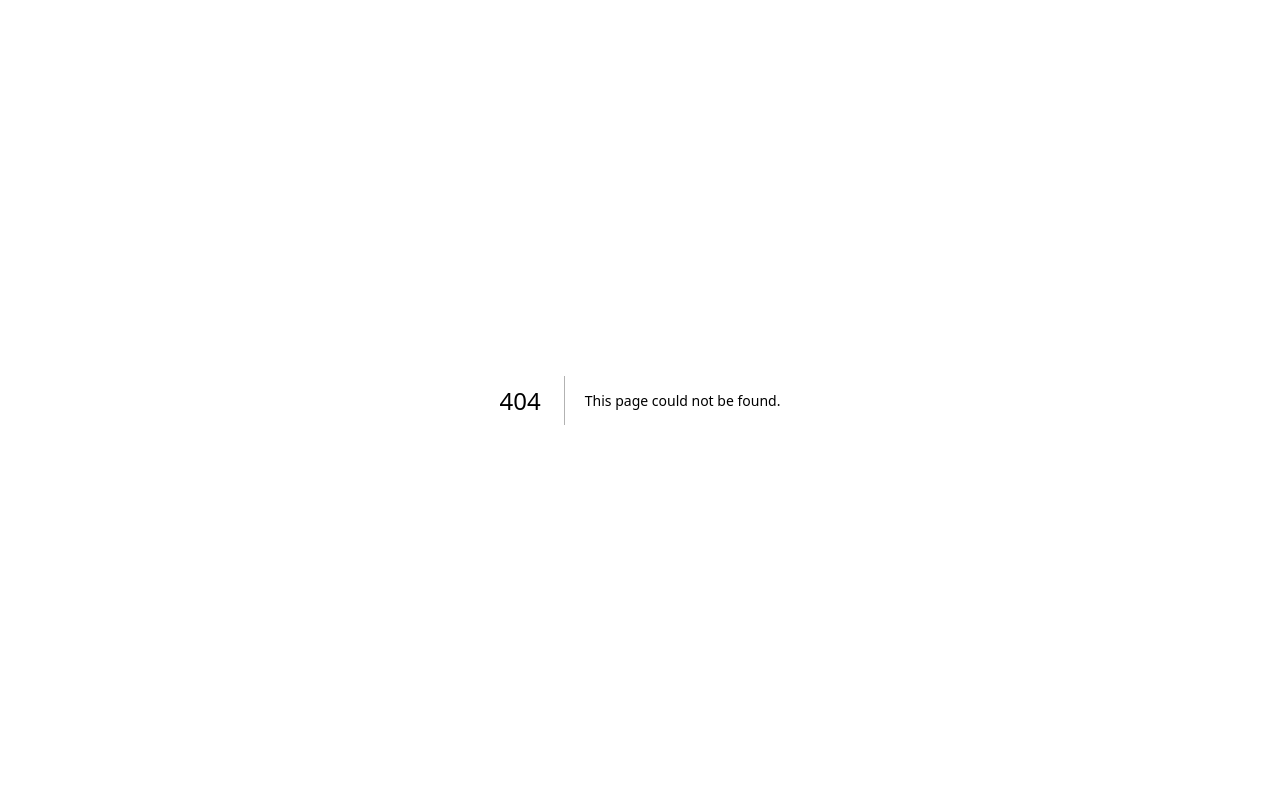
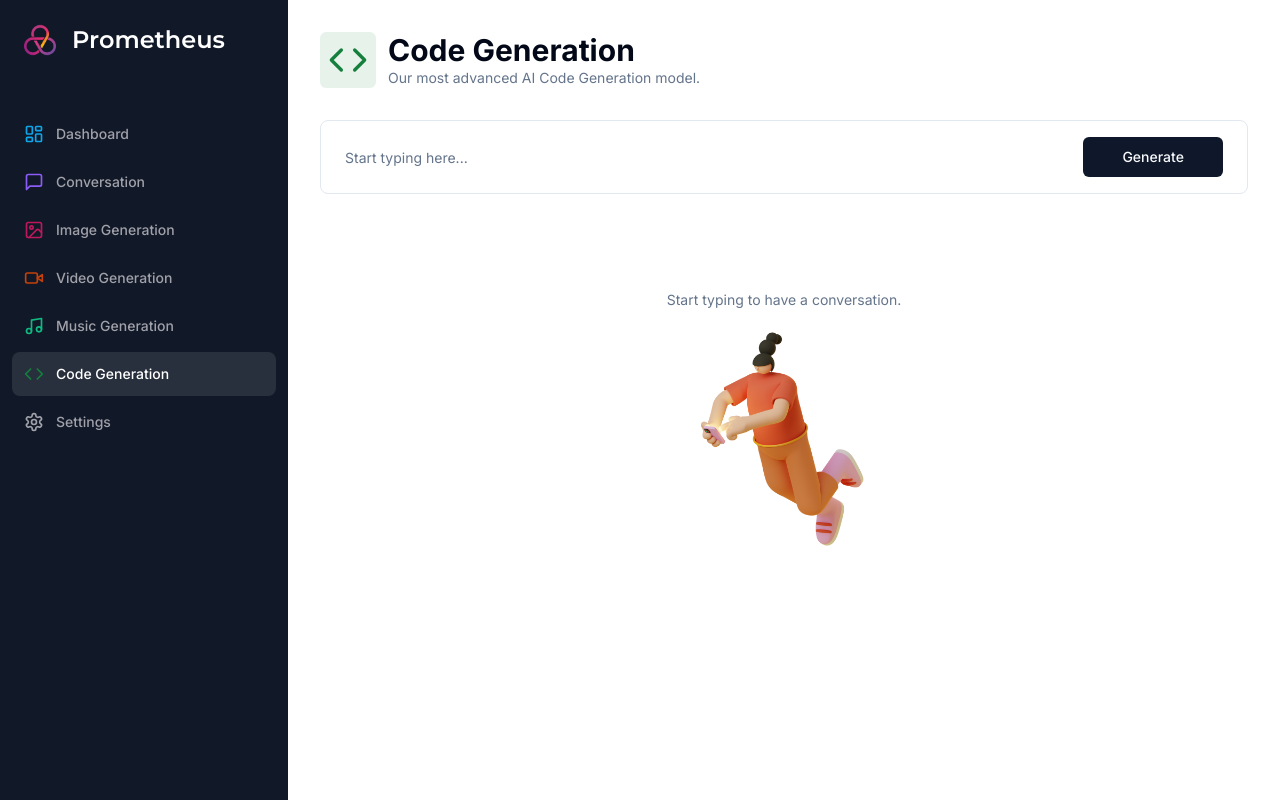
Before and after one commit to HaurtoOnChain/ai-saas, a Next.js app: page /code in a window 1280 px wide. Before the commit this address had no page. Built offline with nearby package versions, Linux system fonts and the light colour scheme.

Commit message:
feat: add code generation page & api

```diff
--- /dev/null
+++ b/app/(dashboard)/(routes)/code/constants.tsx
@@ -0,0 +1,7 @@
+import * as z from "zod";
+
+export const formSchema = z.object({
+  prompt: z.string().min(1, {
+    message: "Prompt is required.",
+  }),
+});
--- /dev/null
+++ b/app/(dashboard)/(routes)/code/page.tsx
@@ -0,0 +1,146 @@
+"use client";
+
+import { zodResolver } from "@hookform/resolvers/zod";
+import axios from "axios";
+import { Code } from "lucide-react";
+import { useRouter } from "next/navigation";
+import { ChatCompletionRequestMessage } from "openai";
+import { useState } from "react";
+import { useForm } from "react-hook-form";
+import ReactMarkdown from "react-markdown";
+import * as z from "zod";
+
+import { BotAvatar } from "@/components/bot-avatar";
+import { Empty } from "@/components/empty";
+import { Heading } from "@/components/heading";
+import { Loader } from "@/components/loader";
+import { Button } from "@/components/ui/button";
+import { Form, FormControl, FormField, FormItem } from "@/components/ui/form";
+import { Input } from "@/components/ui/input";
+import { UserAvatar } from "@/components/user-avatar";
+import { cn } from "@/lib/utils";
+
+import { formSchema } from "./constants";
+
+const CodePage = () => {
+	const router = useRouter();
+	const [messages, setMessages] = useState<ChatCompletionRequestMessage[]>([]);
+
+	const form = useForm<z.infer<typeof formSchema>>({
+		resolver: zodResolver(formSchema),
+		defaultValues: {
+			prompt: "",
+		},
+	});
+
+	const isLoading = form.formState.isSubmitting;
+
+	const onSubmit = async (values: z.infer<typeof formSchema>) => {
+		console.log(values);
+		try {
+			const userMessage: ChatCompletionRequestMessage = {
+				role: "user",
+				content: values.prompt,
+			};
+			const newMessages = [...messages, userMessage];
+
+			const response = await axios.post("/api/code", {
+				messages: newMessages,
+			});
+
+			setMessages((current) => [...current, userMessage, response.data]);
+			form.reset();
+		} catch (error) {
+			// TODO: Open Pro Modal
+			console.log(error);
+		} finally {
+			router.refresh();
+		}
+	};
+
+	return (
+		<div>
+			<Heading
+				title="Code Generation"
+				description="Our most advanced AI Code Generation model."
+				icon={Code}
+				iconColor="text-green-700"
+				bgColor="bg-green-700/10"
+			/>
+			<div className="px-4 lg:px-8">
+				<div>
+					<Form {...form}>
+						<form
+							onSubmit={form.handleSubmit(onSubmit)}
+							className="rounded-lg border w-full p-4 px-3 md:px-6 focus-within:shadow-sm grid grid-cols-12 gap-2"
+						>
+							<FormField
+								name="prompt"
+								render={({ field }) => (
+									<FormItem className="col-span-12 lg:col-span-10">
+										<FormControl className="m-0 p-0">
+											<Input
+												{...field}
+												placeholder="Start typing here..."
+												className="border-0 outline-none focus-visible:ring-0 focus-visible:ring-transparent"
+												disabled={isLoading}
+											/>
+										</FormControl>
+									</FormItem>
+								)}
+							/>
+							<Button
+								className="col-span-12 lg:col-span-2 w-full"
+								disabled={isLoading}
+							>
+								Generate
+							</Button>
+						</form>
+					</Form>
+				</div>
+				<div className="space-y-4 mt-4">
+					{isLoading && (
+						<div className="p-8 rounded-lg w-full flex items-center justify-center bg-muted">
+							<Loader />
+						</div>
+					)}
+					{messages.length === 0 && !isLoading && (
+						<Empty label="Start typing to have a conversation." />
+					)}
+					<div className="flex flex-col-reverse gap-y-4">
+						{messages.map((message, index) => (
+							<div
+								key={index}
+								className={cn(
+									"p-8 w-full flex items-start gap-x-8 rounded-lg",
+									message.role === "user"
+										? "bg-white border border-black/10"
+										: "bg-muted"
+								)}
+							>
+								{message.role === "user" ? <UserAvatar /> : <BotAvatar />}
+								<ReactMarkdown
+									className="text-sm overflow-hidden leading-7"
+									components={{
+										pre: ({ node, ...props }) => (
+											<div className="overflow-auto w-full my-2 bg-black/10 p-2 rounded-lg">
+												<pre {...props} />
+											</div>
+										),
+										code: ({ node, ...props }) => (
+											<code className="rounded-sm p-1 bg-black/10" {...props} />
+										),
+									}}
+								>
+									{message.content || ""}
+								</ReactMarkdown>
+							</div>
+						))}
+					</div>
+				</div>
+			</div>
+		</div>
+	);
+};
+
+export default CodePage;
--- /dev/null
+++ b/app/api/code/route.ts
@@ -0,0 +1,45 @@
+import { auth } from "@clerk/nextjs";
+import { NextResponse } from "next/server";
+import { ChatCompletionRequestMessage, Configuration, OpenAIApi } from "openai";
+
+const configuration = new Configuration({
+	apiKey: process.env.OPENAI_API_KEY,
+});
+
+const openAi = new OpenAIApi(configuration);
+
+const instructionMessage: ChatCompletionRequestMessage = {
+	role: "system",
+	content:
+		"You are a code generator. You must answer only in markdown code snippets. Use code comments for explanations.",
+};
+
+export async function POST(req: Request) {
+	try {
+		const { userId } = auth();
+		const body = await req.json();
+		const { messages } = body;
+
+		if (!userId) {
+			return new NextResponse("Unauthorized", { status: 401 });
+		}
+
+		if (!configuration) {
+			return new NextResponse("OpenAI API Key not configured", { status: 500 });
+		}
+
+		if (!messages) {
+			return new NextResponse("Missing messages", { status: 400 });
+		}
+
+		const response = await openAi.createChatCompletion({
+			model: "gpt-3.5-turbo",
+			messages: [instructionMessage, ...messages],
+		});
+
+		return NextResponse.json(response.data.choices[0].message, { status: 200 });
+	} catch (error) {
+		console.log("[CODE_ERROR]", error);
+		return new NextResponse("Internal Server Error", { status: 500 });
+	}
+}
```
